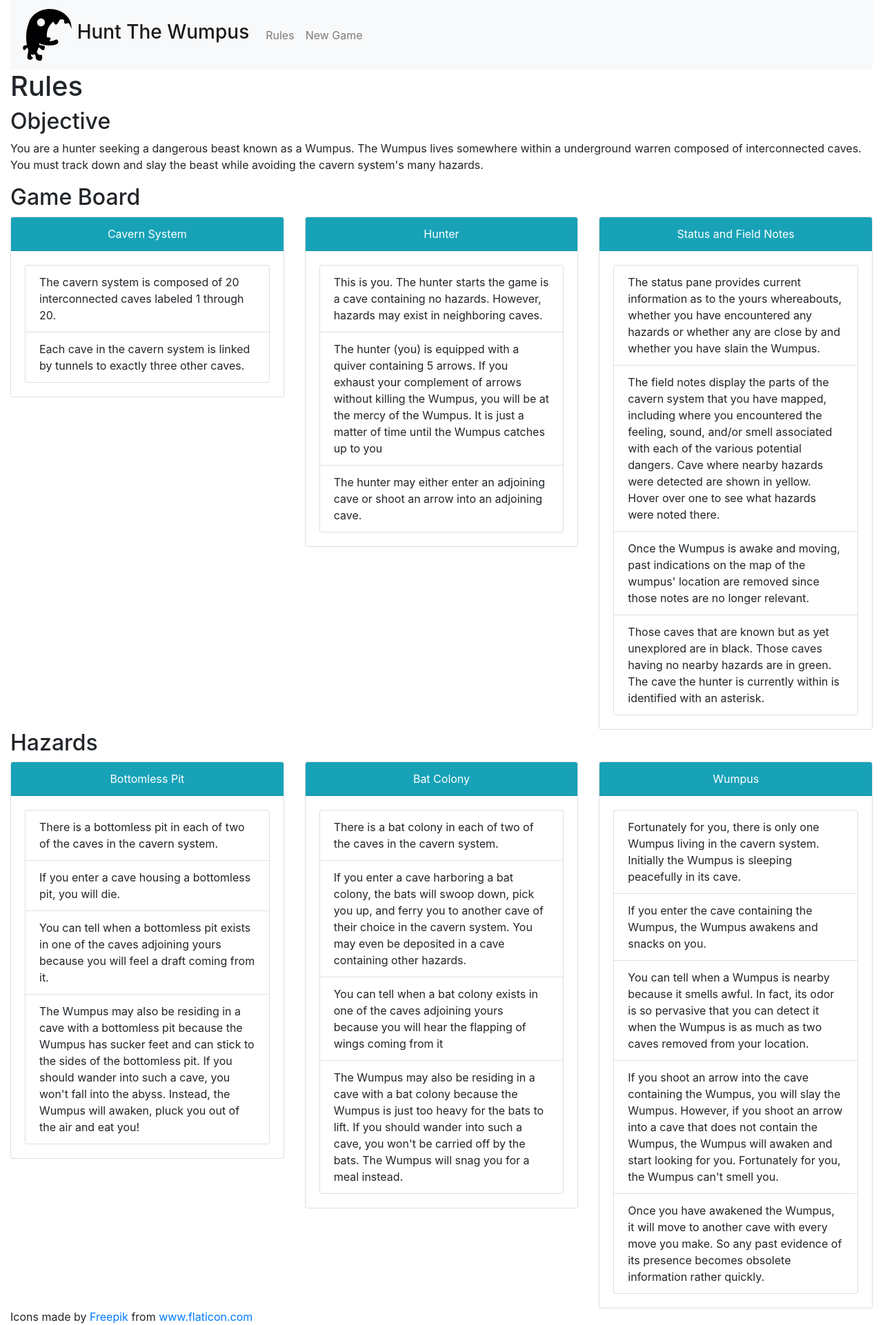
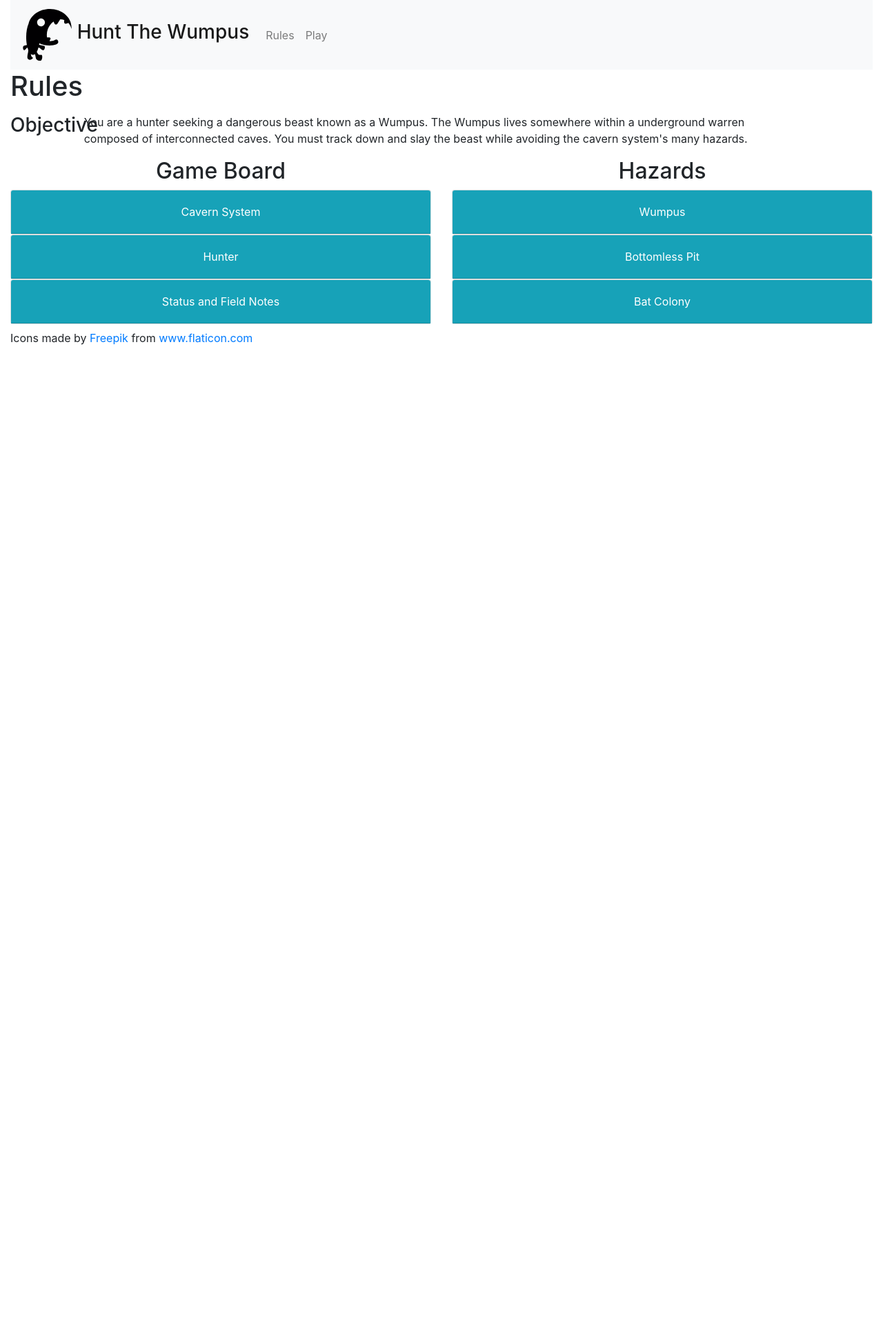
Before and after one commit to crislawrence/wumpus, a Flask app: page /rules in a window 1280 px wide. Shown: the whole page at 69% size. After the commit the page ends 500 px from the top, so only its background shows below. Run offline with Flask 2, Linux system fonts and the light colour scheme; some libraries are stand-ins or nearby versions.

Commit message:
More styling

```diff
--- a/templates/base.html
+++ b/templates/base.html
@@ -30,7 +30,7 @@
         <div id="navbarNav" class="navbar-collapse collapse">
             <ul class="nav navbar-nav mr-auto">
                 <li class="nav-item"><a class="nav-link" href="{{ url_for('rules') }}">Rules</a></li>
-                <li class="nav-item"><a class="nav-link" href="{{ url_for('start') }}">New Game</a></li>
+                <li class="nav-item"><a class="nav-link" href="{{ url_for('start') }}">Play</a></li>
             </ul>
         </div>
     </nav>
--- a/templates/rules.html
+++ b/templates/rules.html
@@ -5,25 +5,42 @@
         <h1>Rules</h1>
     </div>
 
-    <div class="row">
-        <div class="col-12">
-            <h2>Objective</h2>
-            <p>
+    <div class="row my-3">
+        <div class="col-1">
+            <h3>Objective</h3>
+        </div>
+        <div class="col-10">
             You are a hunter seeking a dangerous beast known as a Wumpus.  The Wumpus lives somewhere within a
             underground warren composed of interconnected caves.  You must track down and slay the beast while
             avoiding the cavern system's many hazards.
-            </p>
         </div>
     </div>
-    <div class="row">
-        <div class="col-12">
+
+    <div class="row text-center">
+        <div class="col-6">
             <h2>Game Board</h2>
         </div>
+        <div class="col-6">
+            <h2>Hazards</h2>
         </div>
-    <div class="row">
-        <div class="col-4">
+    </div>
+
+    <div class="row mb-2">
+
+        <div class="col-6" id="game_board_accordion">
+
             <div class="card">
-                <div class="card-header text-white bg-info text-center">Cavern System</div>
+                <div class="card-header text-center bg-info" id="cavern_system">
+                    <h4 class="mb-0">
+                        <button class="btn btn-link text-white" data-toggle="collapse"
+                                data-target="#collapse_cavern_system"
+                                aria-expanded="true" aria-controls="collapse_cavern_system">
+                            Cavern System
+                        </button>
+                    </h4>
+                </div>
+                <div id="collapse_cavern_system" class="collapse"
+                     aria-labelledby="cavern_system" data-parent="#game_board_accordion">
                     <div class="card-body">
                         <div class="card-text">
                             <ul class="list-group">
@@ -38,9 +55,19 @@
                     </div>
                 </div>
             </div>
-        <div class="col-4">
+
             <div class="card">
-                <div class="card-header text-white bg-info text-center">Hunter</div>
+                <div class="card-header bg-info text-center" id="hunter">
+                    <h4 class="mb-0">
+                        <button class="btn btn-link text-white" data-toggle="collapse"
+                                data-target="#collapse_hunter"
+                                aria-expanded="true" aria-controls="collapse_hunter">
+                            Hunter
+                        </button>
+                    </h4>
+                </div>
+                <div id="collapse_hunter" class="collapse"
+                     aria-labelledby="hunter" data-parent="#game_board_accordion">
                     <div class="card-body">
                         <div class="card-text">
                             <ul class="list-group">
@@ -62,9 +89,19 @@
                     </div>
                 </div>
             </div>
-        <div class="col-4">
+
             <div class="card">
-                <div class="card-header text-white bg-info text-center">Status and Field Notes</div>
+                <div class="card-header bg-info text-center" id="status">
+                    <h4 class="mb-0">
+                        <button class="btn btn-link text-white" data-toggle="collapse"
+                                data-target="#collapse_status"
+                                aria-expanded="true" aria-controls="collapse_status">
+                            Status and Field Notes
+                        </button>
+                    </h4>
+                </div>
+                <div id="collapse_status" class="collapse"
+                     aria-labelledby="status" data-parent="#game_board_accordion">
                     <div class="card-body">
                         <div class="card-text">
                             <ul class="list-group">
@@ -94,70 +131,21 @@
                 </div>
             </div>
         </div>
-    <div class="row">
-        <div class="col-12">
-            <h2>Hazards</h2>
+
+        <div class="col-6" id="hazard_accordion">
+
+            <div class="card">
+                <div class="card-header text-white bg-info text-center" id="wumpus">
+                    <h4 class="mb-0">
+                        <button class="btn btn-link text-white" data-toggle="collapse"
+                                data-target="#collapse_wumpus"
+                                aria-expanded="true" aria-controls="collapse_wumpus">
+                            Wumpus
+                        </button>
+                    </h4>
                 </div>
-    </div>
-    <div class="row">
-        <div class="col-4">
-            <div class="card">
-                <div class="card-header text-white bg-info text-center">Bottomless Pit</div>
-                <div class="card-body">
-                    <div class="card-text">
-                        <ul class="list-group">
-                            <li class="list-group-item">
-                                There is a bottomless pit in each of two of the caves in the cavern system.
-                            </li>
-                            <li class="list-group-item">
-                                If you enter a cave housing a bottomless pit, you will die.
-                            </li>
-                            <li class="list-group-item">
-                                You can tell when a bottomless pit exists in one of the caves adjoining yours because
-                                you will feel a draft coming from it.
-                            </li>
-                            <li class="list-group-item">
-                                The Wumpus may also be residing in a cave with a bottomless pit because the Wumpus has
-                                sucker feet and can stick to the sides of the bottomless pit.  If you should wander
-                                into such a cave, you won't fall into the abyss.  Instead, the Wumpus will awaken,
-                                pluck you out of the air and eat you!
-                            </li>
-                        </ul>
-                    </div>
-                </div>
-            </div>
-        </div>
-        <div class="col-4">
-            <div class="card">
-                <div class="card-header text-white bg-info text-center">Bat Colony</div>
-                <div class="card-body">
-                    <div class="card-text">
-                        <ul class="list-group">
-                            <li class="list-group-item">
-                                There is a bat colony in each of two of the caves in the cavern system.
-                            </li>
-                            <li class="list-group-item">
-                                If you enter a cave harboring a bat colony, the bats will swoop down, pick you
-                                up, and ferry you to another cave of their choice in the cavern system.  You may
-                                even be deposited in a cave containing other hazards.
-                            </li>
-                            <li class="list-group-item">
-                                You can tell when a bat colony exists in one of the caves adjoining yours because
-                                you will hear the flapping of wings coming from it
-                            </li>
-                            <li class="list-group-item">
-                                The Wumpus may also be residing in a cave with a bat colony because the Wumpus is
-                                just too heavy for the bats to lift.  If you should wander into such a cave, you
-                                won't be carried off by the bats.  The Wumpus will snag you for a meal instead.
-                            </li>
-                        </ul>
-                    </div>
-                </div>
-            </div>
-        </div>
-        <div class="col-4">
-            <div class="card">
-                <div class="card-header text-white bg-info text-center">Wumpus</div>
+                <div id="collapse_wumpus" class="collapse"
+                     aria-labelledby="wumpus" data-parent="#hazard_accordion">
                     <div class="card-body">
                         <div class="card-text">
                             <ul class="list-group">
@@ -190,6 +178,80 @@
                 </div>
             </div>
 
+            <div class="card">
+                <div class="card-header text-white bg-info text-center" id="pit">
+                    <h4 class="mb-0">
+                        <button class="btn btn-link text-white" data-toggle="collapse"
+                                data-target="#collapse_pit"
+                                aria-expanded="true" aria-controls="collapse_pit">
+                            Bottomless Pit
+                        </button>
+                    </h4>
+                </div>
+                <div id="collapse_pit" class="collapse"
+                         aria-labelledby="pit" data-parent="#hazard_accordion">
+                    <div class="card-body">
+                        <div class="card-text">
+                            <ul class="list-group">
+                                <li class="list-group-item">
+                                    There is a bottomless pit in each of two of the caves in the cavern system.
+                                </li>
+                                <li class="list-group-item">
+                                    If you enter a cave housing a bottomless pit, you will die.
+                                </li>
+                                <li class="list-group-item">
+                                    You can tell when a bottomless pit exists in one of the caves adjoining yours because
+                                    you will feel a draft coming from it.
+                                </li>
+                                <li class="list-group-item">
+                                    The Wumpus may also be residing in a cave with a bottomless pit because the Wumpus has
+                                    sucker feet and can stick to the sides of the bottomless pit.  If you should wander
+                                    into such a cave, you won't fall into the abyss.  Instead, the Wumpus will awaken,
+                                    pluck you out of the air and eat you!
+                                </li>
+                            </ul>
+                        </div>
+                    </div>
+                </div>
+            </div>
+
+            <div class="card">
+                <div class="card-header text-white bg-info text-center" id="bat">
+                    <h4 class="mb-0">
+                        <button class="btn btn-link text-white" data-toggle="collapse" data-target="#collapse_bat"
+                                aria-expanded="true" aria-controls="collapse_bat">
+                            Bat Colony
+                        </button>
+                    </h4>
+                </div>
+                <div id="collapse_bat" class="collapse"
+                     aria-labelledby="bat" data-parent="#hazard_accordion">
+                    <div class="card-body">
+                        <div class="card-text">
+                            <ul class="list-group">
+                                <li class="list-group-item">
+                                    There is a bat colony in each of two of the caves in the cavern system.
+                                </li>
+                                <li class="list-group-item">
+                                    If you enter a cave harboring a bat colony, the bats will swoop down, pick you
+                                    up, and ferry you to another cave of their choice in the cavern system.  You may
+                                    even be deposited in a cave containing other hazards.
+                                </li>
+                                <li class="list-group-item">
+                                    You can tell when a bat colony exists in one of the caves adjoining yours because
+                                    you will hear the flapping of wings coming from it
+                                </li>
+                                <li class="list-group-item">
+                                    The Wumpus may also be residing in a cave with a bat colony because the Wumpus is
+                                    just too heavy for the bats to lift.  If you should wander into such a cave, you
+                                    won't be carried off by the bats.  The Wumpus will snag you for a meal instead.
+                                </li>
+                            </ul>
+                        </div>
+                    </div>
+                </div>
+            </div>
+        </div>
     </div>
 
 {% endblock %}
```
Lines whose indentation alone changed are shown as unchanged.
